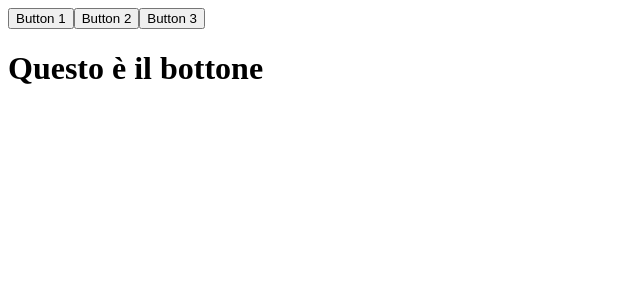
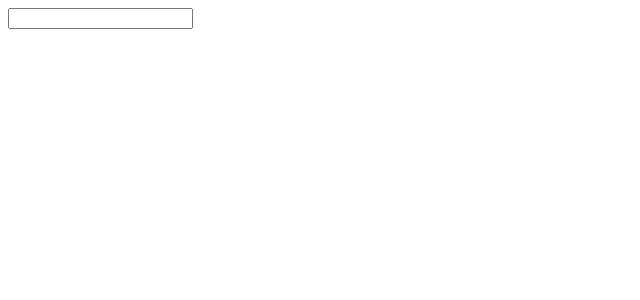
Before and after one commit to Rushizo/EserciziReact, a JavaScript app in the folder esercizi_da_inviare/: page / in a window 1280 px wide. Shown: the top 300 px of the page, without its empty margins (0-640 px from the left). Built offline with nearby package versions, Linux system fonts and the light colour scheme.

Commit message:
Exercise 20 done

```diff
--- a/esercizi_da_inviare/src/App.js
+++ b/esercizi_da_inviare/src/App.js
@@ -1,9 +1,9 @@
-import ClickTracker from "./ClickTracker"
+import InteractiveWelcome from "./InteractiveWelcome"
 
 const App = () =>{
     return(
         <>
-            <ClickTracker  />
+            <InteractiveWelcome  />
         </>
     )
 }
--- a/esercizi_da_inviare/src/ClickTracker.js
+++ /dev/null
@@ -1,22 +0,0 @@
-import { useState } from "react"
-
-const ClickTracker = (props) => {
-    const [value, setValue] = useState("");
-
-    function handleValue(event){
-        setValue(event.target.id)
-    }
-
-
-
-    return(
-        <>
-            <button onClick={handleValue} id="1">Button 1</button>
-            <button onClick={handleValue} id="2">Button 2</button>
-            <button onClick={handleValue} id="3">Button 3</button>
-            <h1>Questo è il bottone {value}</h1>
-        </>
-    )
-}
-
-export default ClickTracker;
--- /dev/null
+++ b/esercizi_da_inviare/src/InteractiveWelcome.js
@@ -0,0 +1,8 @@
+
+const InteractiveWelcome = () => {
+    return(
+        <input></input>
+    )
+}
+
+export default InteractiveWelcome
```
